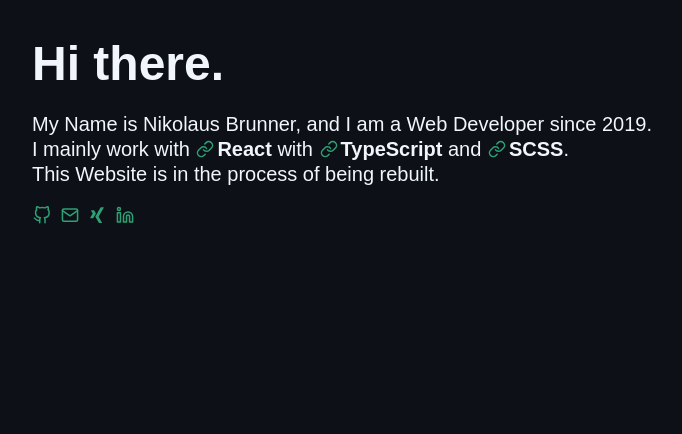
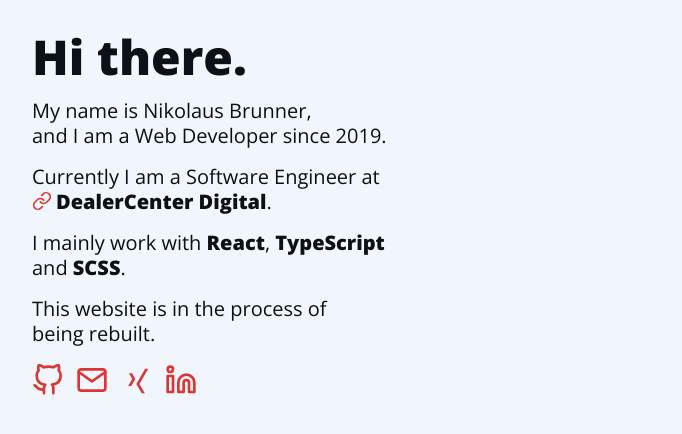
Before and after one commit to nikbrunner/nibru.dev, a Next.js app: page / in a window 1280 px wide. Shown: the top 434 px of the page, without its empty margins (272-954 px from the left). Built offline with nearby package versions, Linux system fonts and the light colour scheme.

Commit message:
Improvements for the placeholder page

```diff
--- a/components/Button/Button.tsx
+++ b/components/Button/Button.tsx
@@ -1,10 +1,11 @@
-import React from 'react';
+import React, { ReactNode } from 'react';
 
 import { cn } from '../../lib/cn';
 
 import { GenericProps } from '../../types/GenericProps';
 
 interface Props extends GenericProps {
+  children: ReactNode;
   size?: 'm' | 'l';
   onClick?: () => void;
 }
--- a/components/Grid/Grid.tsx
+++ b/components/Grid/Grid.tsx
@@ -1,4 +1,4 @@
-import React from 'react';
+import React, { ReactNode } from 'react';
 
 import { GenericProps } from '../../types/GenericProps';
 import { Space } from '../../types/Spaces';
@@ -6,6 +6,7 @@ import { Space } from '../../types/Spaces';
 import { cn } from '../../lib/cn';
 
 interface Props extends GenericProps {
+  children: ReactNode;
   cols: number | 'auto-fit';
   colMinWidth?: string;
   rows?: React.CSSProperties['gridTemplateRows'];
--- a/components/Link/Link.scss
+++ b/components/Link/Link.scss
@@ -1,13 +1,14 @@
 .Link {
   @include typo-text-default() {
     font-weight: $font-weight-bold;
+    font-size: inherit;
   }
 
   color: var(--color-fg-primary);
   white-space: nowrap;
 
   svg {
-    height: calc(#{$font-size-text} / 1.1);
+    height: 100%;
   }
 
   &::before,
@@ -22,7 +23,7 @@
 
   &--external {
     svg {
-      margin-right: $space-xxs;
+      margin-right: $space-xs;
       position: relative;
       top: 2.5px;
     }
--- a/components/Link/Link.tsx
+++ b/components/Link/Link.tsx
@@ -1,4 +1,4 @@
-import React from 'react';
+import React, { ReactNode } from 'react';
 import { FiLink } from 'react-icons/fi';
 
 import { GenericProps } from '../../types/GenericProps';
@@ -6,6 +6,7 @@ import { GenericProps } from '../../types/GenericProps';
 import { cn } from '../../lib/cn';
 
 interface Props extends GenericProps {
+  children: ReactNode;
   href: string;
   type: 'internal' | 'external';
   hideIcon?: boolean;
--- a/components/Text/Text.tsx
+++ b/components/Text/Text.tsx
@@ -1,13 +1,29 @@
-import React, { useContext } from 'react';
+import React, { CSSProperties, ReactNode } from 'react';
 
 import { GenericProps } from '../../types/GenericProps';
 
 import { cn } from '../../lib/cn';
 
-interface Props extends GenericProps {}
+interface Props extends GenericProps {
+  children: ReactNode;
+  maxWidth?: CSSProperties['maxWidth'];
+}
 
-const Text = ({ classNames, children }: Props) => (
-  <p className={cn('Text', classNames)}>{children}</p>
+const Text = ({
+  children,
+  classNames = [],
+  style = {},
+  maxWidth
+}: Props) => (
+  <p
+    className={cn('Text', classNames)}
+    style={{
+      ...style,
+      maxWidth
+    }}
+  >
+    {children}
+  </p>
 );
 
 export default Text;
--- a/context/ThemeContext.tsx
+++ b/context/ThemeContext.tsx
@@ -49,26 +49,26 @@ export const ThemeProvider = ({ children }: Props) => {
   }, []);
 
   // Read local storage
-  useEffect(() => {
-    if (localStorage.getItem('theme') === Theme.dark) {
-      setTheme(Theme.dark);
-    } else if (localStorage.getItem('theme') === Theme.light) {
-      setTheme(Theme.light);
-    } else if (localStorage.getItem('theme') === null) {
-      setTheme(Theme.dark);
-    }
-  }, []);
+  // useEffect(() => {
+  //   if (localStorage.getItem('theme') === Theme.dark) {
+  //     setTheme(Theme.dark);
+  //   } else if (localStorage.getItem('theme') === Theme.light) {
+  //     setTheme(Theme.light);
+  //   } else if (localStorage.getItem('theme') === null) {
+  //     setTheme(Theme.dark);
+  //   }
+  // }, []);
 
   // Write localStorage & set class to html element
   useEffect(() => {
     const html = document.documentElement;
 
     if (theme === Theme.dark) {
-      localStorage.setItem('theme', Theme.dark);
+      // localStorage.setItem('theme', Theme.dark);
       html.classList.add(Theme.dark);
       html.classList.remove(Theme.light);
     } else if (theme === Theme.light) {
-      localStorage.setItem('theme', Theme.light);
+      // localStorage.setItem('theme', Theme.light);
       html.classList.add(Theme.light);
       html.classList.remove(Theme.dark);
     }
--- a/pages/index.tsx
+++ b/pages/index.tsx
@@ -1,12 +1,12 @@
 import React from 'react';
 import { FiGithub, FiLinkedin, FiMail } from 'react-icons/fi';
+import { RiXingLine } from 'react-icons/ri';
 
 import Section from '../components/Section/Section';
 import Headline from '../components/Headline/Headline';
 import Page from '../partials/Page/Page';
 import Text from '../components/Text/Text';
 import Link from '../components/Link/Link';
-import { FaXing } from 'react-icons/fa';
 
 const Home = () => {
   return (
@@ -16,25 +16,31 @@ const Home = () => {
           Hi there.
         </Headline>
 
-        <Text>
-          My Name is Nikolaus Brunner, and I am a Web Developer since 2019.
-          <br /> I mainly work with{' '}
-          <Link href='https://reactjs.org/' type='external'>
-            React
-          </Link>{' '}
-          with{' '}
-          <Link href='https://www.typescriptlang.org/' type='external'>
-            TypeScript
-          </Link>{' '}
-          and{' '}
-          <Link href='https://sass-lang.com/' type='external'>
-            SCSS
+        <Text maxWidth='25rem'>
+          My name is Nikolaus Brunner,
+          <br />
+          and I am a Web Developer since 2019.
+        </Text>
+
+        <Text maxWidth='25rem'>
+          Currently I am a Software Engineer at{' '}
+          <Link href='https://bike.center' type='external'>
+            DealerCenter Digital
           </Link>
           .
-          <br /> This Website is in the process of being rebuilt.
         </Text>
 
-        <Text>
+        <Text maxWidth='25rem'>
+          I mainly work with <strong>React</strong>,{' '}
+          <strong>TypeScript</strong>
+          <br /> and <strong>SCSS</strong>.
+        </Text>
+
+        <Text maxWidth='20rem'>
+          This website is in the process of being rebuilt.
+        </Text>
+
+        <Text style={{ fontSize: '2rem' }}>
           <Link
             href='https://github.com/nikbrunner'
             type='external'
@@ -54,7 +60,7 @@ const Home = () => {
             type='external'
             hideIcon
           >
-            <FaXing />
+            <RiXingLine />
           </Link>{' '}
           <Link
             href='https://www.linkedin.com/in/nikolaus-brunner-30847798/'
--- a/partials/Page/Page.tsx
+++ b/partials/Page/Page.tsx
@@ -1,4 +1,4 @@
-import React from 'react';
+import React, { ReactNode } from 'react';
 import Head from 'next/head';
 
 import Main from '../../components/Main/Main';
@@ -9,6 +9,7 @@ import { GenericProps } from '../../types/GenericProps';
 import { cn } from '../../lib/cn';
 
 interface Props extends GenericProps {
+  children: ReactNode;
   name: string;
   title?: string;
 }
--- a/scss/base/_typography.scss
+++ b/scss/base/_typography.scss
@@ -1,8 +1,7 @@
-/*
- * Basic typography style for copy text
- */
-$heading-font-stack: sans-serif !default;
-$text-font-stack: sans-serif !default;
+@import url('https://fonts.googleapis.com/css2?family=Open+Sans:wght@400;800&display=swap');
+
+$heading-font-stack: 'Open Sans', sans-serif !default;
+$text-font-stack: 'Open Sans', sans-serif !default;
 
 $font-size-h1: 3rem;
 $font-size-h2: 2.5rem;
@@ -38,6 +37,7 @@ $line-height-default: 1.25;
   }
 
   padding: 0 0 0.25em 0;
+  margin: 0.35em 0;
   border-bottom: $border-default;
 
   @content;
@@ -49,6 +49,7 @@ $line-height-default: 1.25;
   }
 
   padding: 0 0 0.25em 0;
+  margin: 0.25em 0;
   border-bottom: $border-default;
 
   @content;
--- a/types/GenericProps.ts
+++ b/types/GenericProps.ts
@@ -1,4 +1,6 @@
+import React, { ReactNode, CSSProperties } from 'react';
+
 export interface GenericProps {
   classNames?: string[];
-  children?: React.ReactNode;
+  style?: CSSProperties;
 }
```
